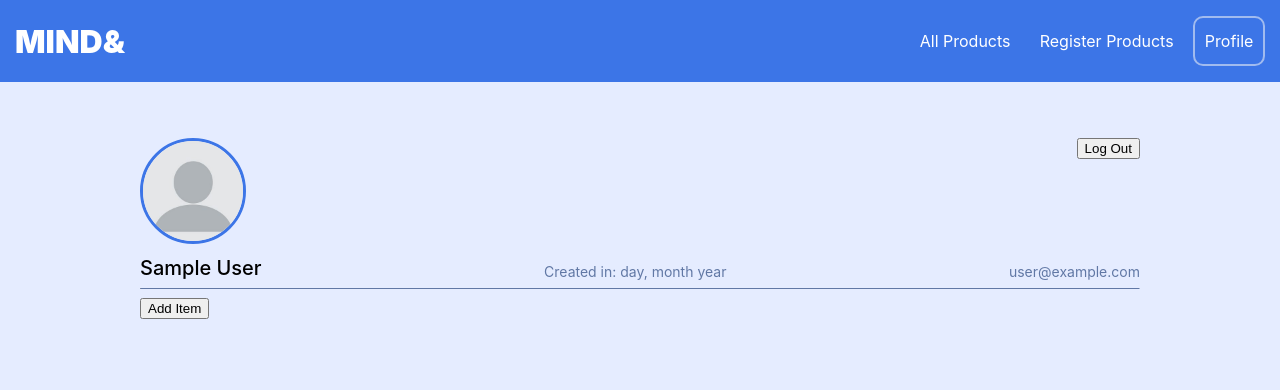
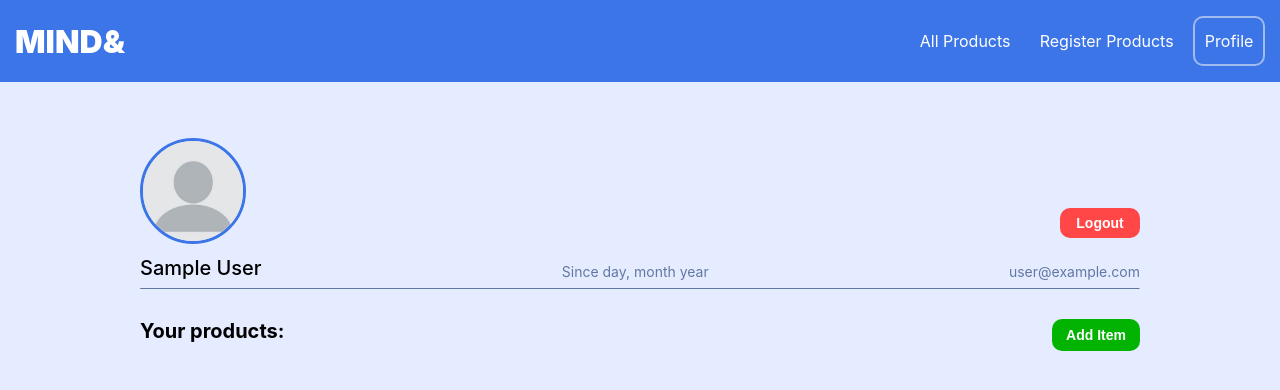
Before and after one commit to EngenheirosDoHavaii/EngDSoft, a React (Create React App) app: page /profile in a window 1280 px wide. Shown: the top 390 px of the page. Built offline with nearby package versions, Linux system fonts and the light colour scheme; no server answers; sample sign-in values are in the browser's storage.

Commit message:
[57]: edit buttons style

```diff
--- /dev/null
+++ b/src/components/Modal/AddItemModal.css
@@ -0,0 +1,14 @@
+.add-item-button {
+    background-color: #02b302;
+    border: none;
+    border-radius: 10px;
+    color: #fff;
+    font-size: 14px;
+    font-weight: 600;
+    padding: 8px 14px;
+    cursor: pointer;
+}
+
+.add-item-button:hover {
+    background-color: #009400;
+}
--- a/src/components/Modal/AddItemModal.tsx
+++ b/src/components/Modal/AddItemModal.tsx
@@ -3,6 +3,7 @@ import React from "react";
 import TextInput from "../Inputs/TextInput";
 import { Firebase } from "../../services/firebase";
 import { ItemEntity } from "../../entity/item-entity";
+import "./AddItemModal.css"
 
 interface InputValue {
   value: string;
@@ -35,7 +36,7 @@ function AddItemModal() {
 
   return (
     <div>
-      <button onClick={changeModalVisibility}>Add Item</button>
+      <button onClick={changeModalVisibility} className="add-item-button">Add Item</button>
       <Modal isOpen={modalIsOpen} contentLabel="AddItemModal">
         <form onSubmit={handleSubmit}>
           <TextInput text="title" />
--- a/src/pages/Profile/Profile.css
+++ b/src/pages/Profile/Profile.css
@@ -22,7 +22,7 @@
 .top-header {
     display: flex;
     justify-content: space-between;
-    align-items: flex-start;
+    align-items: flex-end;
 }
 
 .profile-pic {
@@ -30,6 +30,23 @@
     max-height: 100px;
     border: 3px solid #3c75e7;
     border-radius: 50%;
+}
+
+.logout-button {
+    margin: 12px 0 6px 0;
+    border: none;
+    border-radius: 10px;
+    background-color: rgb(255, 71, 71);
+    color: #fff;
+    font-size: 14px;
+    font-weight: 600;
+    height: 30px;
+    width: 80px;
+    cursor: pointer;
+}
+
+.logout-button:hover {
+    background-color: #e53939;
 }
 
 .user-profile-text {
@@ -54,18 +71,30 @@
     border-bottom: none;
 }
 
+/* BODY */
+.profile-body {
+    display: flex;
+    justify-content: space-between;
+    align-items: flex-start;
+    margin-top: 30px;
+}
+
+.user-items-title {
+    margin: 0;
+    font-size: 20px;
+}
+
 
 /* MEDIA QUERIES */
 
-@media (max-width: 860px) {
+@media (max-width: 1140px) {
     .profile-content {
         width: 80%;
     }
 }
 
-@media (max-width: 700px) {
-    .user-email,
-    .user-date {
-        display: none;
+@media (max-width: 770px) {
+    .user-profile-text {
+        display: block;
     }
 }
--- a/src/pages/Profile/Profile.tsx
+++ b/src/pages/Profile/Profile.tsx
@@ -29,14 +29,14 @@ export function Profile() {
 
           <div className="top-header">
             <img src={profilePic} alt="user profile" className="profile-pic"></img>
-            <button type="button" onClick={Firebase.LogOut} className="button-profile">
-              Log Out
+            <button type="button" onClick={Firebase.LogOut} className="logout-button">
+              Logout
             </button>
           </div>
 
           <div className="user-profile-text">
             <div className="user-name">{auth.currentUser?.displayName}</div>
-            <div className="user-date"> Created in: day, month year</div>
+            <div className="user-date"> Since day, month year</div>
             <div className="user-email">{auth.currentUser?.email}</div>
           </div>
 
@@ -44,16 +44,14 @@ export function Profile() {
 
         <hr></hr>
 
-        <div className="add-item-button">
-          <AddItemModal />
+        <div className="profile-body">
+          <h4 className="user-items-title">Your products:</h4>
+          <div>
+            <AddItemModal />
+          </div>
         </div>
 
-
-
       </div>
-
-
-
     </div>
   );
 }
--- a/src/pages/SignIn/SignIn.tsx
+++ b/src/pages/SignIn/SignIn.tsx
@@ -17,7 +17,7 @@ export function SignIn() {
       <h1>MIND&</h1>
       <div className="content-container">
         <div className="text">
-          <h2>Don't throw away, give to someone!</h2>
+          <h2>Don't throw away, give it to someone!</h2>
           <p>In our community you can find a new home for things you no longer need.</p>
         </div>
         <div className="access">
```
